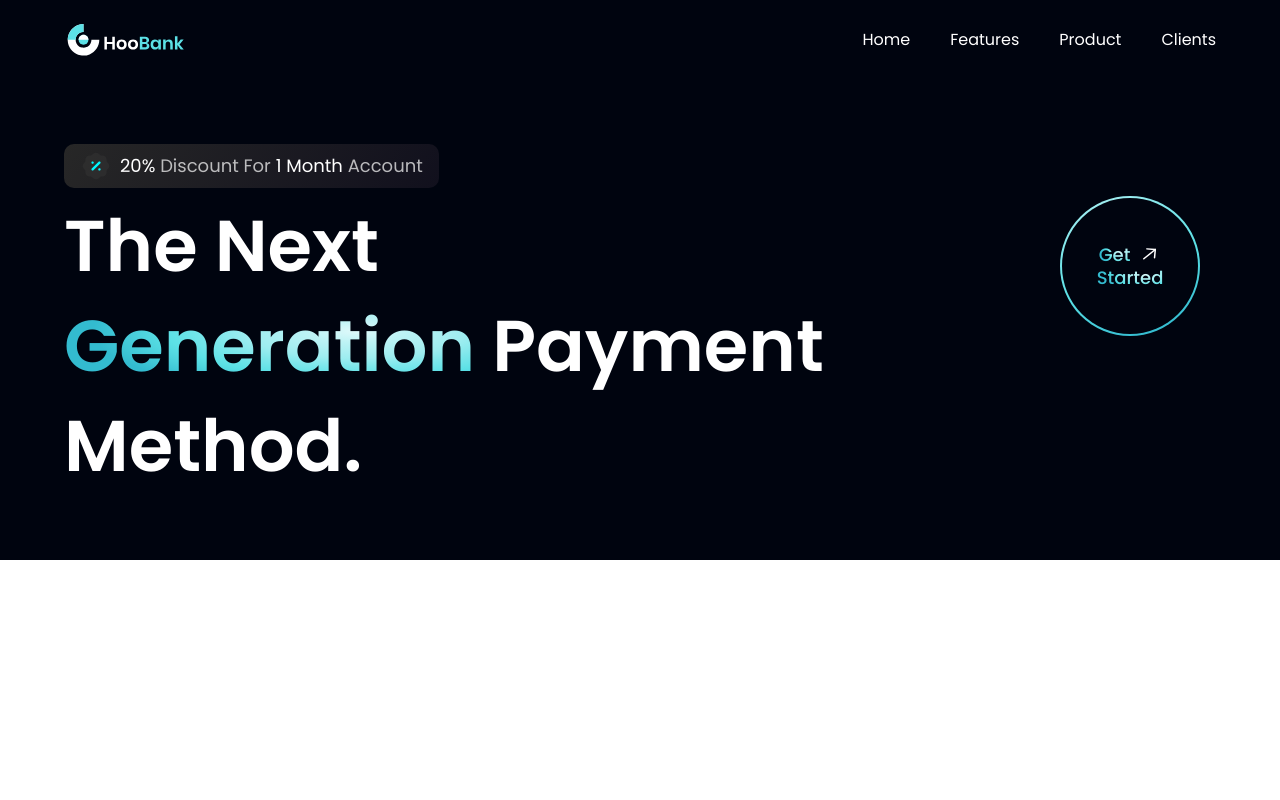
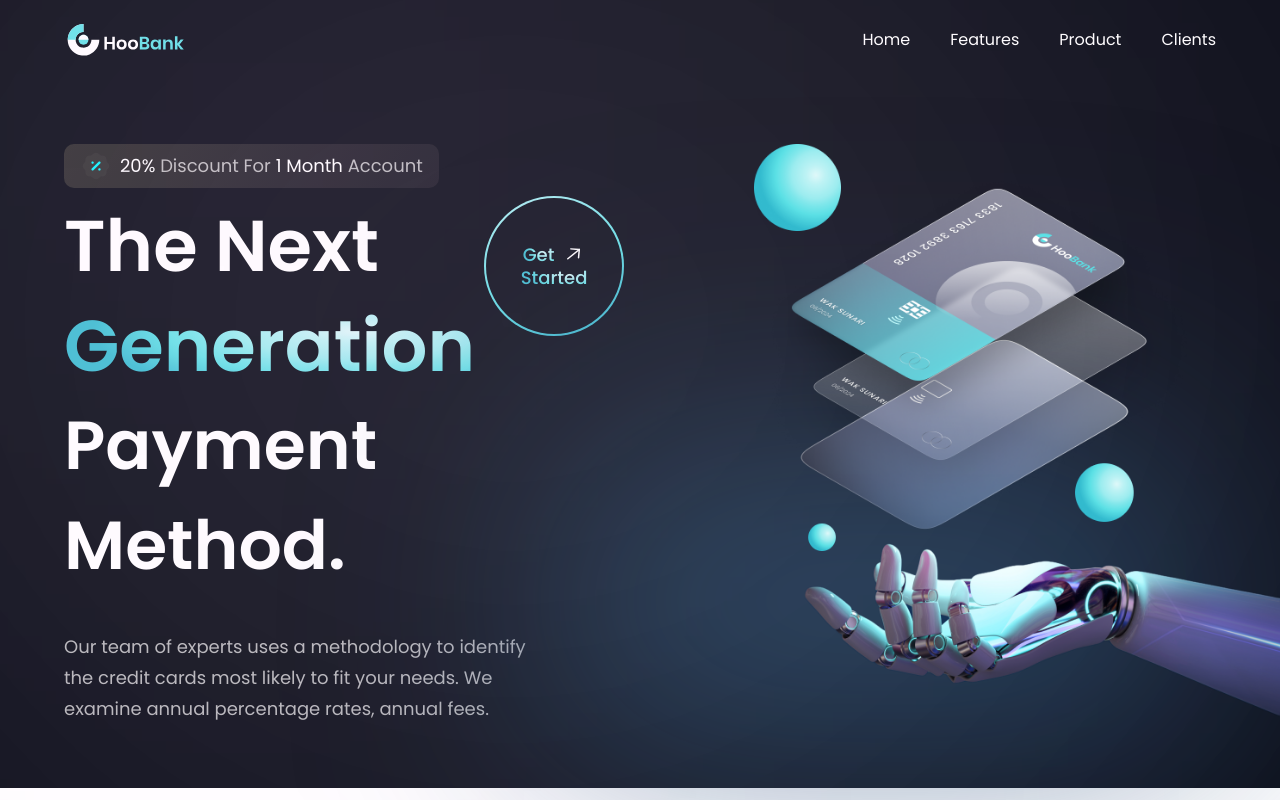
Before and after one commit to lahirukavinda365/1reactbankapp, a React (Vite) app in the folder reactbankapp/: page / in a window 1280 px wide. Built offline with nearby package versions, Linux system fonts and the light colour scheme.

Commit message:
hero section completed

```diff
--- a/reactbankapp/src/components/Hero.jsx
+++ b/reactbankapp/src/components/Hero.jsx
@@ -22,14 +22,33 @@
             leading-[75px]'>
               The Next <br className='sm:block hidden' />{""}
               <span className='text-gradient'>Generation</span> {" "}
-              Payment Method.
+
             </h1>
             <div className='ss:flex hidden md:mr-4 mr-0'>
               <GetStaterd />
             </div>
         </div>
 
+        <h1 className='flex-1 font-poppins font-semibold ss:text-[68px] text-[52px] text-white ss:leading-[100px]
+            leading-[75px]'>
+              Payment Method.
+        </h1>
+        <p className={`${styles.paragraph} max-w-[470px] mt-5`}>Our team of experts uses a methodology
+          to identify the credit cards most likely to fit your needs.
+          We examine annual percentage rates, annual fees. </p>
       </div>
+
+
+      <div className={`flex-1 flex ${styles.flexCenter} md:my-0 my-10 relative`}>
+        <img src={robot} alt="robot" className='w-[100%] h-[100%] relative z-[5]' />
+      </div>
+      <div className='absolute z-[0] w-[40%] h-[35%] top-0 pink__gradient'/>
+      <div className='absolute z-[1] w-[80%] h-[80%] rounded-full bottom-40 white__gradient'/>
+      <div className='absolute z-[0] w-[50%] h-[50%] right-20 bottom-20 blue__gradient'/>
+
+    <div className={`ss:hidden  ${styles.flexCenter}`}>
+        <GetStaterd />
+    </div>
     </section>
   );
 
```
